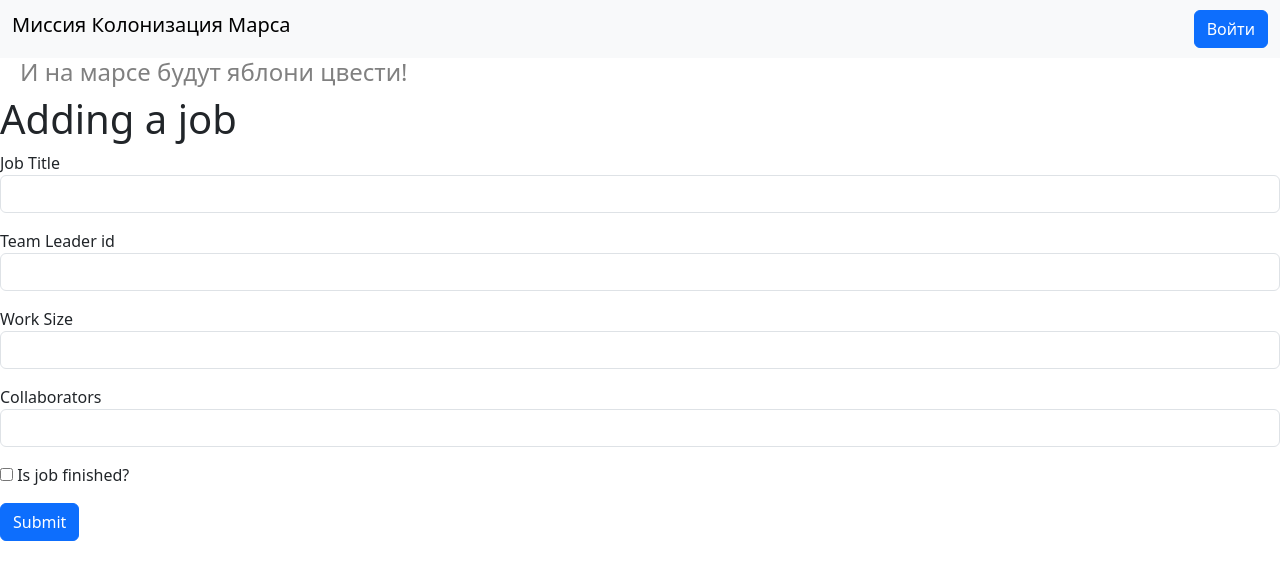
After one commit to krak251/web-and-other, a Flask app: page /addjob in a window 1280 px wide. The commit adds this page. Shown: the top 580 px of the page. Run offline with Flask 3, Linux system fonts and the light colour scheme.

Commit message:
Добавление работы (от модели до обработчика)

```diff
--- a/app.py
+++ b/app.py
@@ -5,6 +5,8 @@ from data.users import User
 from forms.Login_form import LoginForm
 from flask_login import LoginManager, login_user, login_required, logout_user
 import flask_wtf
+
+from forms.jobs_form import JobsForm
 
 app = Flask(__name__)
 
@@ -185,6 +187,29 @@ def logout():
     return redirect("/")
 
 
+@app.route("/addjob", methods=["GET", "POST"])
+# @login_required
+def add_job():
+    jobs_form = JobsForm()
+    if jobs_form.validate_on_submit():
+        db_session.global_init("../db/mars_explorer.db")
+        db_sess = db_session.create_session()
+        new_job = Jobs()
+        new_job.job = jobs_form.job.data
+        new_job.team_leader = jobs_form.team_leader.data
+        new_job.work_size = jobs_form.work_size.data
+        new_job.collaborators = jobs_form.collaborators.data
+        if jobs_form.is_finished.data:
+            new_job.is_finished = 1
+        else:
+            new_job.is_finished = 0
+        db_sess.add(new_job)
+        db_sess.commit()
+        return redirect("/")
+    return render_template("addjob.html", form=jobs_form, title="Adding a job")
+
+
+
 @app.route("/load_photo", methods=['POST', 'GET'])
 def load_photo():
     if request.method == 'GET':
--- a/data/jobs.py
+++ b/data/jobs.py
@@ -14,6 +14,3 @@ class Jobs(SqlAlchemyBase):
     end_date = Column(DateTime)
     is_finished = Column(Boolean)
     user = orm.relationship('User')
-
-    def __repr__(self):
-        print("<job>", self.job)
--- /dev/null
+++ b/forms/jobs_form.py
@@ -0,0 +1,13 @@
+from flask_wtf import FlaskForm
+from wtforms.fields.numeric import IntegerField
+from wtforms.fields.simple import StringField, BooleanField, SubmitField
+from wtforms.validators import DataRequired
+
+
+class JobsForm(FlaskForm):
+    job = StringField("Job Title")
+    team_leader = IntegerField("Team Leader id", validators=[DataRequired()])
+    work_size = IntegerField("Work Size")
+    collaborators = StringField("Collaborators")
+    is_finished = BooleanField("Is job finished?")
+    submit = SubmitField("Submit")
--- /dev/null
+++ b/templates/addjob.html
@@ -0,0 +1,26 @@
+{% extends "base.html" %}
+
+{% block content %}
+    <h1>Adding a job</h1>
+    <form action="" method="post">
+        {{ form.hidden_tag() }}
+        <p>
+            {{ form.job.label }}
+            {{ form.job(class="form-control") }}
+        </p>
+        <p>
+            {{ form.team_leader.label }}
+            {{ form.team_leader(class="form-control") }}
+        </p>
+        <p>
+            {{ form.work_size.label }}
+            {{ form.work_size(class="form-control") }}
+        </p>
+        <p>
+            {{ form.collaborators.label }}
+            {{ form.collaborators(class="form-control") }}
+        </p>
+        <p>{{ form.is_finished() }} {{ form.is_finished.label }}</p>
+        <p>{{ form.submit(type="submit", class="btn btn-primary") }}</p>
+    </form>
+{% endblock %}
--- a/templates/index.html
+++ b/templates/index.html
@@ -27,7 +27,7 @@
                 <tr class="table-primary">
                     <td>{{ jobs.job }}</td>
                     <td>{{ user.surname }} {{ user.name }}</td>
-                    <td>{{ work_size }} hours</td>
+                    <td>{{ jobs.work_size }} hours</td>
                     <td>{{ jobs.collaborators }}</td>
                     {% if jobs.is_finished %}
                     <td class="table-success">Is finished</td>
```
Also changed, not shown: db/mars_explorer.db.
